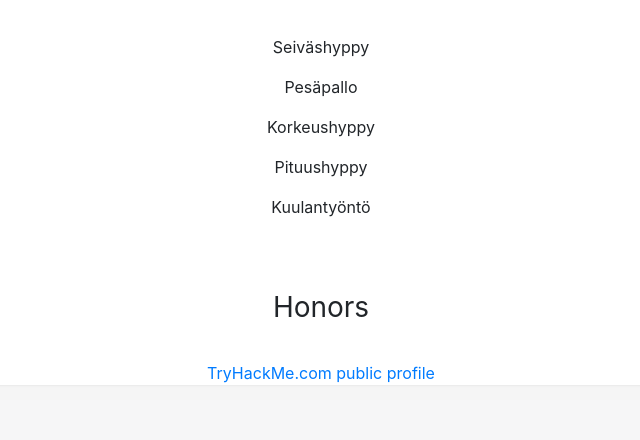
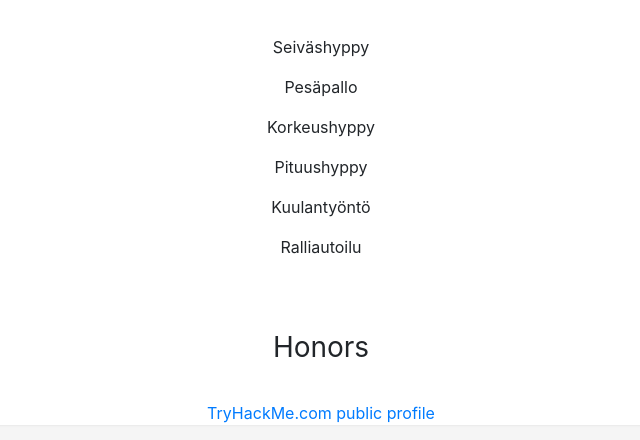
Before and after one commit to kekexiq/ResumeGitHub, a Flask app: page / in a window 1280 px wide. Shown: the part 936-1376 px from the top of the page, without its empty margins (319-959 px from the left). Before the commit the page ends 1319 px from the top, so only its background shows below. Run offline with Flask 2, Linux system fonts and the light colour scheme; some libraries are stand-ins or nearby versions.

Commit message:
Ralliautoilu lisätty

```diff
--- a/templates/cv.html
+++ b/templates/cv.html
@@ -50,6 +50,7 @@
                         <p>Korkeushyppy</p>
                         <p>Pituushyppy</p>
                         <p>Kuulantyöntö</p>
+                        <p>Ralliautoilu</p>
 
                         <h3>Honors</h3>
                         <a href="https://tryhackme.com/p/Zpecter">TryHackMe.com public profile</a>
```
